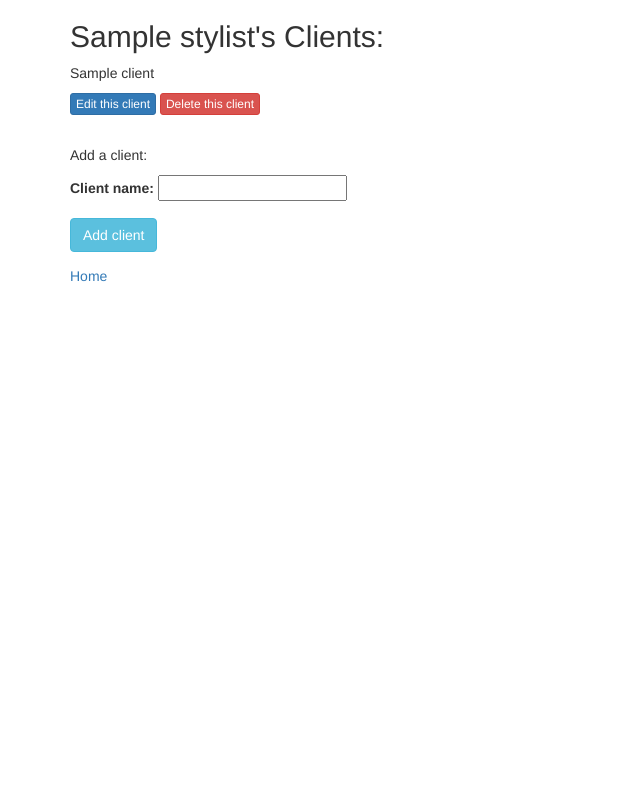
After one commit to kylepratuch/hair_salon, a PHP site: template views/stylists.html.twig in a window 1280 px wide. The commit adds this page. Shown: the whole page, without its empty margins (0-640 px from the left). Run offline with PHP 8.4, Linux system fonts and the light colour scheme; the template is opened without the code that fills it: most values are stand-ins (such as "Sample title", 1, 10 or a date in 2020); some libraries are stand-ins or nearby versions.

Commit message:
add route and twig template for stylist's list of clients

```diff
--- a/views/index.html.twig
+++ b/views/index.html.twig
@@ -13,7 +13,7 @@
             <p>Choose a stylist to view their clients:</p>
             <ul>
                 {% for stylist in stylists %}
-                    <li><a href='/stylist/{{ stylist.getId }}'>{{ stylist.getName }}</a></li>
+                    <li><a href='/stylists/{{ stylist.getId }}'>{{ stylist.getName }}</a></li>
                 {% endfor %}
             </ul>
             <form action='/clear' method='post'>
--- /dev/null
+++ b/views/stylists.html.twig
@@ -0,0 +1,44 @@
+<html>
+<head>
+    <link rel='stylesheet' href='https://maxcdn.bootstrapcdn.com/bootstrap/3.3.1/css/bootstrap.min.css'>
+    <title>Your Hair Salon</title>
+</head>
+<body>
+    <div class='container'>
+        <h2>{{ stylist.getName }}'s Clients:</h2>
+
+        {% if clients is not empty %}
+
+            {% for client in clients %}
+                <p>{{ client.getName }}</p>
+
+                <p>
+                    <a href='/clients/{{ client.getId }}/edit' role='button' class='btn btn-primary btn-xs'>Edit this client</a>
+                    <a href='/clients/{{ client.getId }}/delete' role='button' class='btn btn-danger btn-xs'>Delete this client</a>
+                </p>
+
+            {% endfor %}
+
+        {% else %}
+            <p>This stylist does not have any clients yet!</p>
+
+        {% endif %}
+
+        <br>
+        <p>Add a client:</p>
+
+        <form action='/clients' method='post'>
+            <div class='form-group'>
+                <input type='hidden' name='stylist_id' value="{{ stylist.getId() }}">
+
+                <label for='name'>Client name:</label>
+                <input type='text' name='name' id='name'>
+            </div>
+            <button type='submit' class='btn btn-info'>Add client</button>
+        </form>
+
+        <p><a href='/'>Home</a></p>
+
+    </div>
+</body>
+</html>
```
Also changed, not shown: app/app.php (+13 -3 lines).
